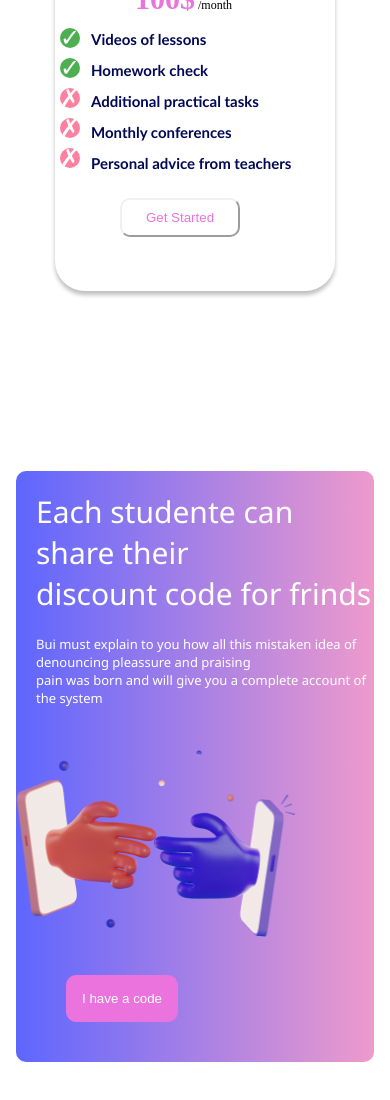
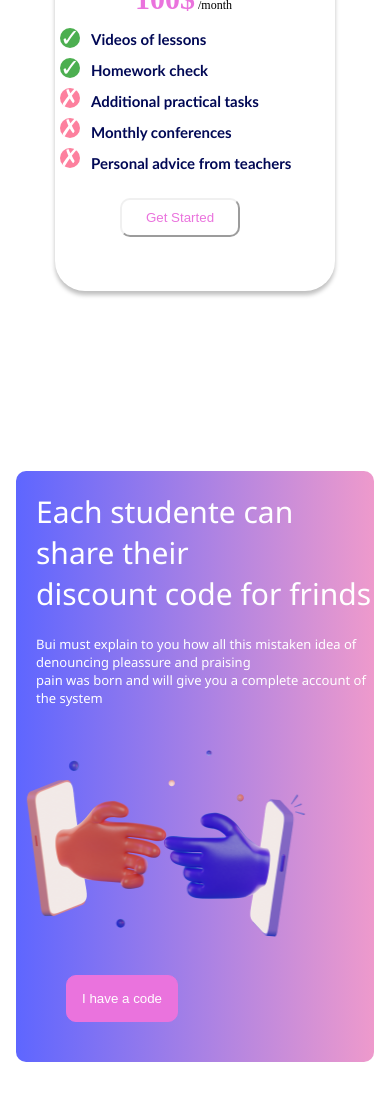
Before and after one commit to AvelinoTeixeira/Your-skills, a React (Vite) app: page / in a window 390 px wide. Shown: the part 5336-6436 px from the top of the page. Built offline with nearby package versions, Linux system fonts and the light colour scheme.

Commit message:
Update index.css

```diff
--- a/src/index.css
+++ b/src/index.css
@@ -597,7 +597,7 @@ nav > a:hover {
   .each img {
     width: 300px;
     height: 250px;
-    margin-left: -10%;
+    margin-left: -7%;
   }
   .each p {
     font-size: 13px;
```
